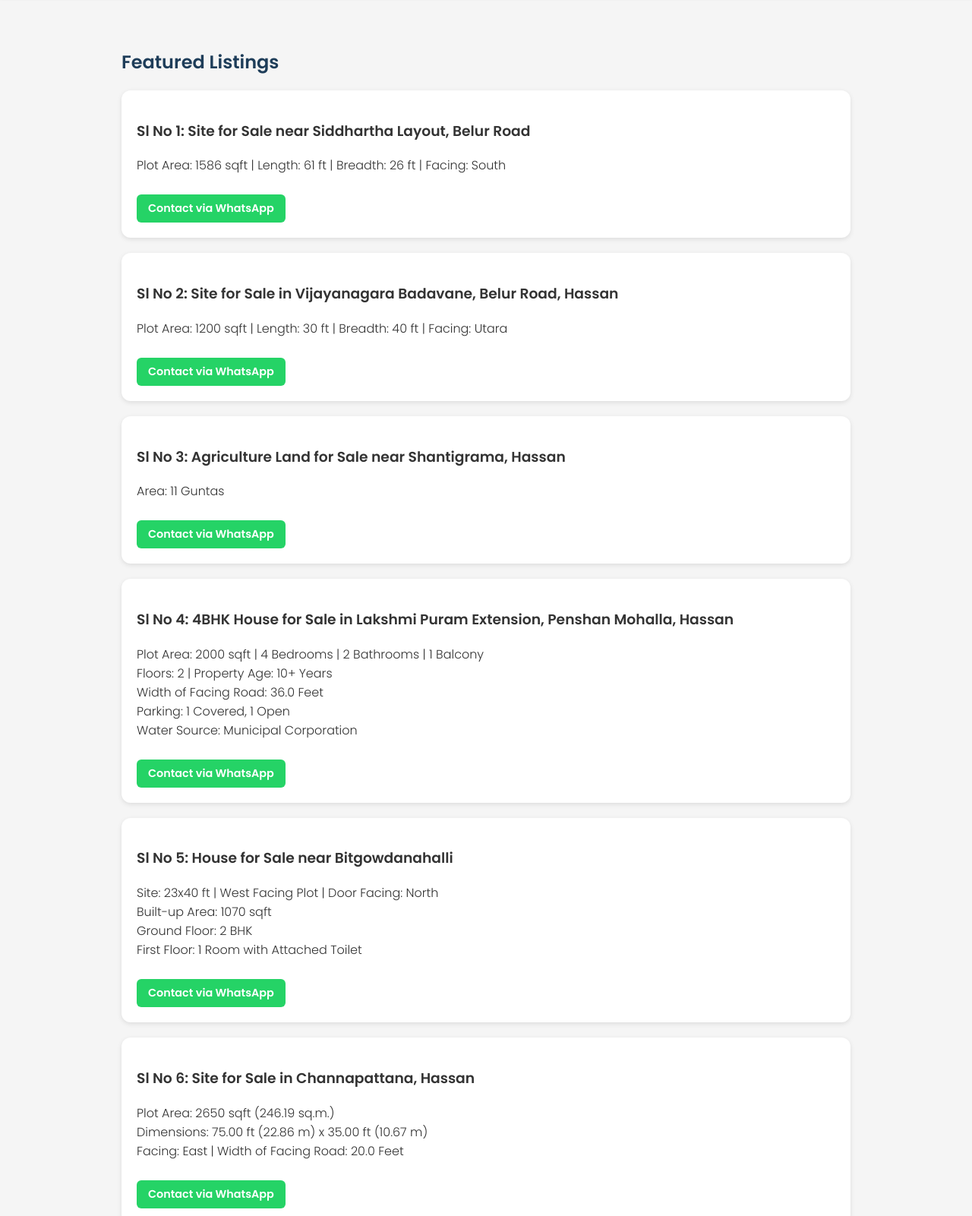
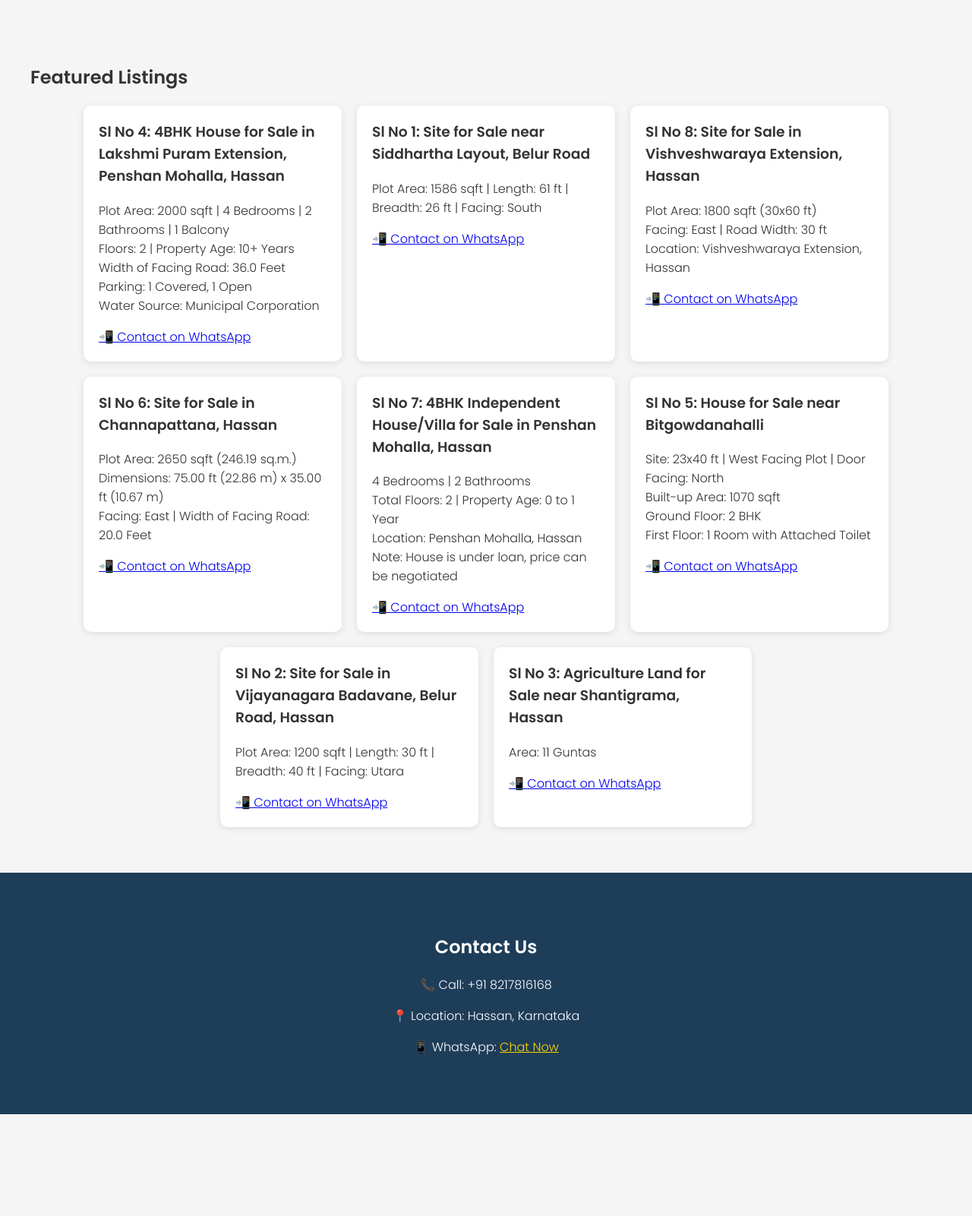
Before and after one commit to vishxgowda/vrishabha.github.io, a plain HTML site: page index.html in a window 1280 px wide. Shown: the part 76-1677 px from the top of the page at 76% size. After the commit the page ends 1543 px from the top, so only its background shows below. Drawn offline with Linux system fonts and the light colour scheme.

Commit message:
Update index.html

```diff
--- a/index.html
+++ b/index.html
@@ -3,19 +3,21 @@
 <head>
   <meta charset="UTF-8" />
   <meta name="viewport" content="width=device-width, initial-scale=1" />
-  <title>Vrishaba Properties - Hassan</title>
+  <title>Vrishabha Properties - Hassan</title>
   <link href="https://fonts.googleapis.com/css2?family=Poppins:wght@300;600&display=swap" rel="stylesheet" />
   <style>
+    html {
+      scroll-behavior: smooth;
+    }
     body {
       font-family: 'Poppins', sans-serif;
       margin: 0;
       padding: 0;
       background: #f5f5f5;
       color: #333;
-      padding-top: 80px; /* space for fixed navbar */
-      overflow-x: hidden; /* prevent horizontal scroll */
+      padding-top: 80px;
+      overflow-x: hidden;
     }
-    /* Navigation Bar */
     nav {
       position: fixed;
       top: 0;
@@ -63,9 +65,6 @@
       font-size: 0.85rem;
       font-weight: 300;
       color: #b0c4de;
-      white-space: nowrap;
-      overflow: hidden;
-      text-overflow: ellipsis;
     }
     nav ul {
       list-style: none;
@@ -76,89 +75,47 @@
       flex-wrap: wrap;
       overflow-x: auto;
     }
-    nav ul::-webkit-scrollbar {
-      height: 6px;
-    }
-    nav ul::-webkit-scrollbar-thumb {
-      background: rgba(255,255,255,0.3);
-      border-radius: 3px;
-    }
     nav ul li a {
       color: white;
       text-decoration: none;
-      font-weight: 600;
-      font-size: 1rem;
-      padding: 8px 12px;
-      transition: background-color 0.3s ease;
-      border-radius: 6px;
-      white-space: nowrap;
-      display: inline-block;
+      font-weight: 500;
     }
-    nav ul li a:hover {
-      background-color: #16324f;
+    .section {
+      padding: 60px 20px;
+      max-width: 1200px;
+      margin: auto;
     }
-
-    /* Section */
-    .section {
-      padding: 40px 20px;
-      max-width: 1000px;
-      margin: auto;
-      box-sizing: border-box;
-      width: 100%;
+    .property-container {
+      display: flex;
+      flex-wrap: wrap;
+      gap: 20px;
+      justify-content: center;
     }
-    h2 {
-      color: #1e3d59;
+    .property-card {
+      background: white;
+      border-radius: 10px;
+      box-shadow: 0 2px 10px rgba(0,0,0,0.1);
+      width: 300px;
+      padding: 20px;
+      transition: transform 0.2s ease;
+    }
+    .property-card:hover {
+      transform: scale(1.02);
+    }
+    .property-card h3 {
+      margin-top: 0;
+    }
+    .contact-section {
+      text-align: center;
+      background: #1e3d59;
+      color: white;
+      padding: 60px 20px;
+    }
+    .contact-section h2 {
       margin-bottom: 20px;
     }
-    .card {
-      background: white;
-      padding: 20px;
-      border-radius: 12px;
-      box-shadow: 0 2px 6px rgba(0,0,0,0.1);
-      margin-bottom: 20px;
-      word-wrap: break-word;
-      box-sizing: border-box;
-      position: relative;
-    }
-    /* WhatsApp button style */
-    .whatsapp-btn {
-      display: inline-block;
-      margin-top: 10px;
-      padding: 8px 15px;
-      background-color: #25D366;
-      color: white;
-      font-weight: 600;
-      border-radius: 6px;
-      text-decoration: none;
-      transition: background-color 0.3s ease;
-      font-size: 0.9rem;
-    }
-    .whatsapp-btn:hover {
-      background-color: #1ebe57;
-    }
-
-    footer {
-      background-color: #1e3d59;
-      color: white;
-      text-align: center;
-      padding: 10px;
-      margin-top: 40px;
-    }
-
-    /* Responsive */
-    @media (max-width: 600px) {
-      nav {
-        flex-direction: column;
-        align-items: flex-start;
-        gap: 10px;
-        padding: 10px 15px;
-      }
-      nav ul {
-        width: 100%;
-        justify-content: flex-start;
-        gap: 15px;
-        overflow-x: auto;
-      }
+    .contact-section p {
+      font-size: 1rem;
     }
   </style>
 </head>
@@ -166,185 +123,103 @@
 
   <nav>
     <div class="nav-left">
-      <img src="1.png" alt="Vrishaba Properties Logo" />
+      <img src="1.png" alt="Logo" />
       <div class="title-container">
-        <h1>Vrishaba Properties - Hassan</h1>
-        <span>Your Trusted Real Estate Partner in Hassan</span>
+        <h1>Vrishabha Properties - Hassan</h1>
+        <span>Hassan | Buy & Sell</span>
       </div>
     </div>
     <ul>
-      <li><a href="#listings" onclick="scrollToSection(event, 'listings')">Listings</a></li>
-      <li><a href="#contact" onclick="scrollToSection(event, 'contact')">Contact</a></li>
+      <li><a href="#listings">Listings</a></li>
+      <li><a href="#contact">Contact</a></li>
     </ul>
   </nav>
 
-  <!-- Listings Section -->
-  <section id="listings" class="section">
+
+  <div id="listings" class="section">
     <h2>Featured Listings</h2>
+    <div class="property-container" id="property-container">
+      <!-- Cards will be inserted by JavaScript -->
+    </div>
+  </div>
 
-  <div class="card">
-  <h3>Sl No 1: Site for Sale near Siddhartha Layout, Belur Road</h3>
-  <p>Plot Area: 1586 sqft | Length: 61 ft | Breadth: 26 ft | Facing: South</p>
-  <a
-    href="https://wa.me/918217816168?text=Hi%2C%20I%20am%20interested%20in%20the%20site%20for%20sale%20near%20Siddhartha%20Layout%20on%20Belur%20Road%20(Sl%20No%201)%20listed%20on%20Vrishaba%20Properties."
-    target="_blank"
-    rel="noopener noreferrer"
-    class="whatsapp-btn"
-    >Contact via WhatsApp</a
-  >
+  <div id="contact" class="contact-section">
+    <h2>Contact Us</h2>
+    <p>📞 Call: +91 8217816168</p>
+    <p>📍 Location: Hassan, Karnataka</p>
+    <p>📱 WhatsApp: <a style="color: #ffd700;" href="https://wa.me/918217816168" target="_blank">Chat Now</a></p>
   </div>
-  <div class="card">
-  <h3>Sl No 2: Site for Sale in Vijayanagara Badavane, Belur Road, Hassan</h3>
-  <p>Plot Area: 1200 sqft | Length: 30 ft | Breadth: 40 ft | Facing: Utara</p>
-  <a
-    href="https://wa.me/918217816168?text=Hi%2C%20I%20am%20interested%20in%20the%20site%20for%20sale%20in%20Vijayanagara%20Badavane%20on%20Belur%20Road%20Hassan%20(Sl%20No%202)%20listed%20on%20Vrishaba%20Properties."
-    target="_blank"
-    rel="noopener noreferrer"
-    class="whatsapp-btn"
-    >Contact via WhatsApp</a
-  >
-</div>
-<div class="card">
-  <h3>Sl No 3: Agriculture Land for Sale near Shantigrama, Hassan</h3>
-  <p>Area: 11 Guntas</p>
-  <a
-    href="https://wa.me/918217816168?text=Hi%2C%20I%20am%20interested%20in%20the%2011%20Guntas%20agriculture%20land%20for%20sale%20near%20Shantigrama%20Hassan%20(Sl%20No%203)%20listed%20on%20Vrishaba%20Properties."
-    target="_blank"
-    rel="noopener noreferrer"
-    class="whatsapp-btn"
-    >Contact via WhatsApp</a
-  >
-</div>
-<div class="card">
-  <h3>Sl No 4: 4BHK House for Sale in Lakshmi Puram Extension, Penshan Mohalla, Hassan</h3>
-  <p>
-    Plot Area: 2000 sqft | 4 Bedrooms | 2 Bathrooms | 1 Balcony<br>
-    Floors: 2 | Property Age: 10+ Years<br>
-    Width of Facing Road: 36.0 Feet<br>
-    Parking: 1 Covered, 1 Open<br>
-    Water Source: Municipal Corporation
-  </p>
-  <a
-    href="https://wa.me/918217816168?text=Hi%2C%20I%20am%20interested%20in%20the%204BHK%20house%20for%20sale%20in%20Lakshmi%20Puram%20Extension%2C%20Penshan%20Mohalla%2C%20Hassan%20(Sl%20No%204)%20listed%20on%20Vrishaba%20Properties."
-    target="_blank"
-    rel="noopener noreferrer"
-    class="whatsapp-btn"
-    >Contact via WhatsApp</a
-  >
-</div>
-<div class="card">
-  <h3>Sl No 5: House for Sale near Bitgowdanahalli</h3>
-  <p>
-    Site: 23x40 ft | West Facing Plot | Door Facing: North<br>
-    Built-up Area: 1070 sqft<br>
-    Ground Floor: 2 BHK<br>
-    First Floor: 1 Room with Attached Toilet
-  </p>
-  <a
-    href="https://wa.me/918217816168?text=Hi%2C%20I%20am%20interested%20in%20the%20house%20for%20sale%20near%20Bitgowdanahalli%20(Sl%20No%205)%20listed%20on%20Vrishaba%20Properties."
-    target="_blank"
-    rel="noopener noreferrer"
-    class="whatsapp-btn"
-    >Contact via WhatsApp</a
-  >
-</div>
-<div class="card">
-  <h3>Sl No 6: Site for Sale in Channapattana, Hassan</h3>
-  <p>
-    Plot Area: 2650 sqft (246.19 sq.m.)<br>
-    Dimensions: 75.00 ft (22.86 m) x 35.00 ft (10.67 m)<br>
-    Facing: East | Width of Facing Road: 20.0 Feet
-  </p>
-  <a
-    href="https://wa.me/918217816168?text=Hi%2C%20I%20am%20interested%20in%20the%20site%20for%20sale%20in%20Channapattana%2C%20Hassan%20(Sl%20No%206)%20listed%20on%20Vrishaba%20Properties."
-    target="_blank"
-    rel="noopener noreferrer"
-    class="whatsapp-btn"
-    >Contact via WhatsApp</a
-  >
-</div>
-<div class="card">
-  <h3>Sl No 7: 4BHK Independent House/Villa for Sale in Penshan Mohalla, Hassan</h3>
-  <p>
-    4 Bedrooms | 2 Bathrooms<br>
-    Total Floors: 2 | Property Age: 0 to 1 Year<br>
-    Location: Penshan Mohalla, Hassan<br>
-    Note: House is under loan, price can be negotiated
-  </p>
-  <a
-    href="https://wa.me/918217816168?text=Hi%2C%20I%20am%20interested%20in%20the%204BHK%20independent%20house%20for%20sale%20in%20Penshan%20Mohalla%2C%20Hassan%20(Sl%20No%207)%20listed%20on%20Vrishaba%20Properties.%20Is%20the%20price%20negotiable%3F"
-    target="_blank"
-    rel="noopener noreferrer"
-    class="whatsapp-btn"
-  >Contact via WhatsApp</a>
-</div>
-<div class="card">
-  <h3>Sl No 8: Site for Sale in Vishveshwaraya Extension, Hassan</h3>
-  <p>
-    Plot Area: 1800 sqft (30x60 ft)<br>
-    Facing: East | Road Width: 30 ft<br>
-    Location: Vishveshwaraya Extension, Hassan
-  </p>
-  <a
-    href="https://wa.me/918217816168?text=Hi%2C%20I%20am%20interested%20in%20the%2030x60%20east%20facing%20site%20for%20sale%20in%20Vishveshwaraya%20Extension%2C%20Hassan%20(Sl%20No%208)%20listed%20on%20Vrishaba%20Properties."
-    target="_blank"
-    rel="noopener noreferrer"
-    class="whatsapp-btn"
-  >Contact via WhatsApp</a>
-</div>
+
+  <script>
+    const properties = [
+  {
+        title: "Sl No 1: Site for Sale near Siddhartha Layout, Belur Road",
+        description: "Plot Area: 1586 sqft | Length: 61 ft | Breadth: 26 ft | Facing: South",
+        link: "https://wa.me/918217816168?text=Hi%2C%20I%20am%20interested%20in%20the%20site%20for%20sale%20near%20Siddhartha%20Layout%20on%20Belur%20Road%20(Sl%20No%201)%20listed%20on%20Vrishaba%20Properties."
+      },
+      {
+        title: "Sl No 2: Site for Sale in Vijayanagara Badavane, Belur Road, Hassan",
+        description: "Plot Area: 1200 sqft | Length: 30 ft | Breadth: 40 ft | Facing: Utara",
+        link: "https://wa.me/918217816168?text=Hi%2C%20I%20am%20interested%20in%20the%20site%20for%20sale%20in%20Vijayanagara%20Badavane%20on%20Belur%20Road%20Hassan%20(Sl%20No%202)%20listed%20on%20Vrishaba%20Properties."
+      },
+      {
+        title: "Sl No 3: Agriculture Land for Sale near Shantigrama, Hassan",
+        description: "Area: 11 Guntas",
+        link: "https://wa.me/918217816168?text=Hi%2C%20I%20am%20interested%20in%20the%2011%20Guntas%20agriculture%20land%20for%20sale%20near%20Shantigrama%20Hassan%20(Sl%20No%203)%20listed%20on%20Vrishaba%20Properties."
+      },
+      {
+        title: "Sl No 4: 4BHK House for Sale in Lakshmi Puram Extension, Penshan Mohalla, Hassan",
+        description: "Plot Area: 2000 sqft | 4 Bedrooms | 2 Bathrooms | 1 Balcony<br>Floors: 2 | Property Age: 10+ Years<br>Width of Facing Road: 36.0 Feet<br>Parking: 1 Covered, 1 Open<br>Water Source: Municipal Corporation",
+        link: "https://wa.me/918217816168?text=Hi%2C%20I%20am%20interested%20in%20the%204BHK%20house%20for%20sale%20in%20Lakshmi%20Puram%20Extension%2C%20Penshan%20Mohalla%2C%20Hassan%20(Sl%20No%204)%20listed%20on%20Vrishaba%20Properties."
+      },
+      {
+        title: "Sl No 5: House for Sale near Bitgowdanahalli",
+        description: "Site: 23x40 ft | West Facing Plot | Door Facing: North<br>Built-up Area: 1070 sqft<br>Ground Floor: 2 BHK<br>First Floor: 1 Room with Attached Toilet",
+        link: "https://wa.me/918217816168?text=Hi%2C%20I%20am%20interested%20in%20the%20house%20for%20sale%20near%20Bitgowdanahalli%20(Sl%20No%205)%20listed%20on%20Vrishaba%20Properties."
+      },
+      {
+        title: "Sl No 6: Site for Sale in Channapattana, Hassan",
+        description: "Plot Area: 2650 sqft (246.19 sq.m.)<br>Dimensions: 75.00 ft (22.86 m) x 35.00 ft (10.67 m)<br>Facing: East | Width of Facing Road: 20.0 Feet",
+        link: "https://wa.me/918217816168?text=Hi%2C%20I%20am%20interested%20in%20the%20site%20for%20sale%20in%20Channapattana%2C%20Hassan%20(Sl%20No%206)%20listed%20on%20Vrishaba%20Properties."
+      },
+      {
+        title: "Sl No 7: 4BHK Independent House/Villa for Sale in Penshan Mohalla, Hassan",
+        description: "4 Bedrooms | 2 Bathrooms<br>Total Floors: 2 | Property Age: 0 to 1 Year<br>Location: Penshan Mohalla, Hassan<br>Note: House is under loan, price can be negotiated",
+        link: "https://wa.me/918217816168?text=Hi%2C%20I%20am%20interested%20in%20the%204BHK%20independent%20house%20for%20sale%20in%20Penshan%20Mohalla%2C%20Hassan%20(Sl%20No%207)%20listed%20on%20Vrishaba%20Properties.%20Is%20the%20price%20negotiable%3F"
+      },
+      {
+        title: "Sl No 8: Site for Sale in Vishveshwaraya Extension, Hassan",
+        description: "Plot Area: 1800 sqft (30x60 ft)<br>Facing: East | Road Width: 30 ft<br>Location: Vishveshwaraya Extension, Hassan",
+        link: "https://wa.me/918217816168?text=Hi%2C%20I%20am%20interested%20in%20the%2030x60%20east%20facing%20site%20for%20sale%20in%20Vishveshwaraya%20Extension%2C%20Hassan%20(Sl%20No%208)%20listed%20on%20Vrishaba%20Properties."
+      }
+];
 
 
 
 
+    function shuffle(array) {
+      for (let i = array.length - 1; i > 0; i--) {
+        const j = Math.floor(Math.random() * (i + 1));
+        [array[i], array[j]] = [array[j], array[i]];
+      }
+      return array;
+    }
 
+    window.addEventListener("DOMContentLoaded", () => {
+      const container = document.getElementById("property-container");
+      const shuffled = shuffle([...properties]);
+      shuffled.forEach(property => {
+        const card = document.createElement("div");
+        card.className = "property-card";
+        card.innerHTML = `
+          <h3>${property.title}</h3>
+          <p>${property.description}</p>
+          <a href="${property.link}" target="_blank">📲 Contact on WhatsApp</a>
+        `;
+        container.appendChild(card);
+      });
+    });
+  </script>
 
-
-  </section>
-
-  <section id="services" class="section">
-    <h2>Our Services</h2>
-    <div class="card">
-      <p>
-        At Vrishaba Properties, we provide comprehensive real estate services tailored to your needs:
-      </p>
-      <ul>
-        <li>Buying and selling residential and commercial properties in Hassan.</li>
-        <li>Property valuation and market analysis to ensure you get the best deal.</li>
-        <li>Legal assistance and documentation support for smooth transactions.</li>
-        <li>Guidance on property investment and rental management.</li>
-        <li>Personalized consultation to help you find your dream home or ideal investment.</li>
-      </ul>
-    </div>
-  </section>
-
-  <!-- Contact Section -->
-  <section id="contact" class="section">
-    <h2>Contact Us</h2>
-    <div class="card">
-      <p><strong>Phone:</strong> +91 8217816168</p>
-      <p><strong>Email:</strong> vishwanath.gowdabk@gmail.com</p>
-      <p>
-        <strong>WhatsApp:</strong>
-        <a
-          href="https://wa.me/918217816168?text=Hello%2C%20I%20want%20to%20inquire%20about%20Properties."
-          target="_blank"
-          rel="noopener noreferrer"
-          class="whatsapp-btn"
-          >Chat with us on WhatsApp</a
-        >
-      </p>
-    </div>
-  </section>
-
-  <footer>
-    <p>© 2025 Vrishaba Properties - Hassan. All rights reserved.</p>
-  </footer>
-
-  <script>
-    function scrollToSection(event, id) {
-      event.preventDefault();
-      document.getElementById(id).scrollIntoView({ behavior: 'smooth' });
-    }
-  </script>
 </body>
 </html>
```
